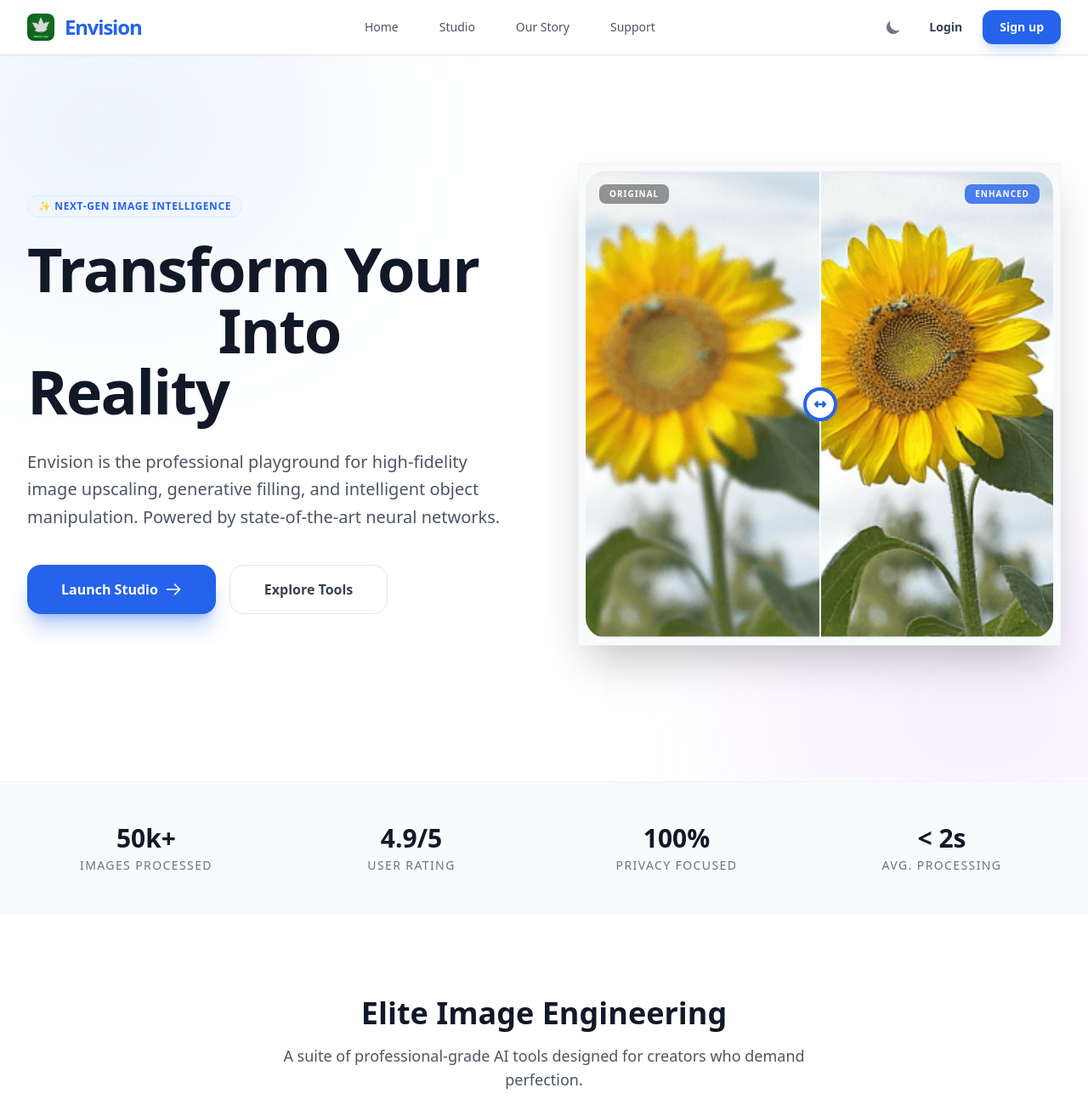
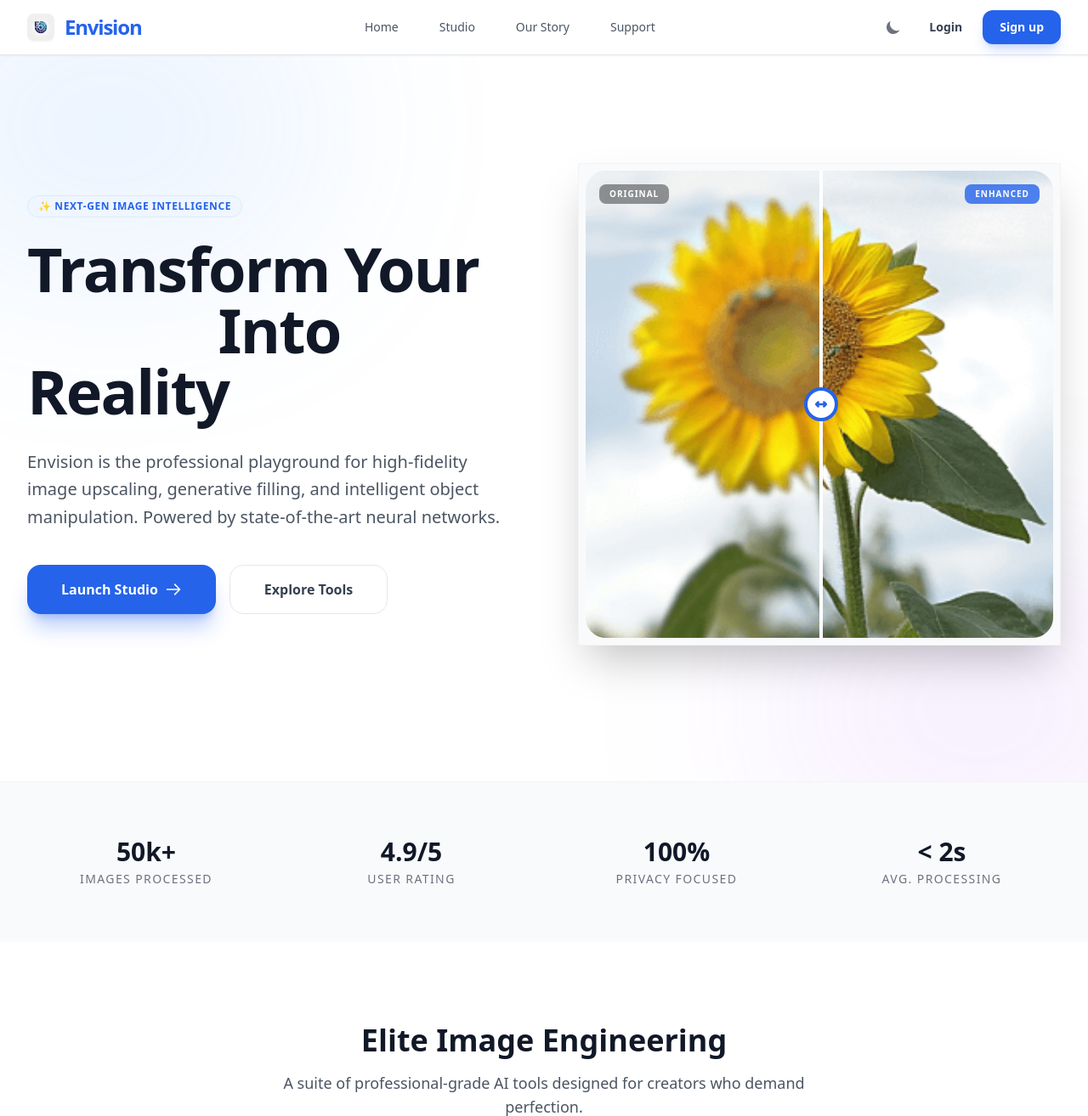
Before and after one commit to TalhaShahidKhan/envision, a Django app: page / in a window 1280 px wide. Shown: the top 1314 px of the page at 85% size. Run offline with Django 5.2, Linux system fonts and the light colour scheme; parts of the project's set-up code (start-up, migrations or seed data) failed here and were passed over; some libraries are stand-ins or nearby versions.

Commit message:
SEO Optimization and UI Bug fix

```diff
--- /dev/null
+++ b/robots.txt
@@ -0,0 +1,4 @@
+User-agent: *
+Allow: /
+
+Sitemap: {{ request.scheme }}://{{ request.get_host }}/sitemap.xml
--- a/templates/base.html
+++ b/templates/base.html
@@ -12,6 +12,59 @@
               content="{% block meta_description %}Transform your images with professional-grade AI upscaling, background removal, and generative filling. Envision your vision into reality.{% endblock meta_description %}">
         <meta name="keywords"
               content="{% block meta_keywords %}Envision, AI Image Enhancement, Upscale, Background Removal, Generative Fill, Image Editor{% endblock meta_keywords %}">
+        <meta name="author" content="Envision Studio">
+        <meta name="robots" content="index, follow">
+        <link rel="canonical" href="{{ request.build_absolute_uri }}">
+        <!-- Favicons -->
+        <link rel="apple-touch-icon"
+              sizes="180x180"
+              href="{% static 'favicon/apple-touch-icon.png' %}">
+        <link rel="icon"
+              type="image/png"
+              sizes="32x32"
+              href="{% static 'favicon/favicon-32x32.png' %}">
+        <link rel="icon"
+              type="image/png"
+              sizes="16x16"
+              href="{% static 'favicon/favicon-16x16.png' %}">
+        <link rel="manifest" href="{% static 'favicon/site.webmanifest' %}">
+        <link rel="shortcut icon" href="{% static 'favicon/favicon.ico' %}">
+        <!-- Open Graph / Facebook -->
+        <meta property="og:type" content="website">
+        <meta property="og:url" content="{{ request.build_absolute_uri }}">
+        <meta property="og:title"
+              content="{% block og_title %}{% block meta_title_og %}Envision - Next-Gen AI Image Studio{% endblock meta_title_og %}{% endblock og_title %}">
+        <meta property="og:description"
+              content="{% block og_description %}{% block meta_description_og %}Transform your images with professional-grade AI upscaling, background removal, and generative filling.{% endblock meta_description_og %}{% endblock og_description %}">
+        <meta property="og:image" content="{% static 'images/og-image.png' %}">
+        <!-- Twitter -->
+        <meta property="twitter:card" content="summary_large_image">
+        <meta property="twitter:url" content="{{ request.build_absolute_uri }}">
+        <meta property="twitter:title"
+              content="{% block twitter_title %}{% block meta_title_twitter %}Envision - Next-Gen AI Image Studio{% endblock meta_title_twitter %}{% endblock twitter_title %}">
+        <meta property="twitter:description"
+              content="{% block twitter_description %}{% block meta_description_twitter %}Transform your images with professional-grade AI upscaling, background removal, and generative filling.{% endblock meta_description_twitter %}{% endblock twitter_description %}">
+        <meta property="twitter:image" content="{% static 'images/og-image.png' %}">
+        <!-- Structured Data (JSON-LD) -->
+        <script type="application/ld+json">
+        {
+          "@context": "https://schema.org",
+          "@type": "SoftwareApplication",
+          "name": "Envision",
+          "operatingSystem": "Web",
+          "applicationCategory": "MultimediaApplication",
+          "aggregateRating": {
+            "@type": "AggregateRating",
+            "ratingValue": "4.9",
+            "ratingCount": "150"
+          },
+          "offers": {
+            "@type": "Offer",
+            "price": "0",
+            "priceCurrency": "USD"
+          }
+        }
+        </script>
         <!-- Theme Detection Script -->
         <script>
             if (localStorage.getItem('color-theme') === 'dark' || (!('color-theme' in localStorage) && window.matchMedia('(prefers-color-scheme: dark)').matches)) {
--- a/templates/extra/navbar.html
+++ b/templates/extra/navbar.html
@@ -104,7 +104,7 @@
         <a href="{% url 'scale:upscale' %}"
            class="block px-4 py-3 rounded-xl text-base font-medium text-gray-700 dark:text-gray-300 hover:bg-blue-50 dark:hover:bg-blue-900/20 transition-colors">Studio</a>
         <a href="{% url 'home:about' %}"
-           class="block px-4 py-3 rounded-xl text-base font-medium text-gray-700 dark:text-gray-300 hover:bg-blue-50 dark:hover:bg-blue-900/20 transition-colors">About</a>
+           class="block px-4 py-3 rounded-xl text-base font-medium text-gray-700 dark:text-gray-300 hover:bg-blue-50 dark:hover:bg-blue-900/20 transition-colors">Our Story</a>
         <a href="{% url 'home:contact' %}"
            class="block px-4 py-3 rounded-xl text-base font-medium text-gray-700 dark:text-gray-300 hover:bg-blue-50 dark:hover:bg-blue-900/20 transition-colors">Support</a>
     </div>
--- a/templates/main.html
+++ b/templates/main.html
@@ -14,6 +14,35 @@
 
         .delay-200ms {
             animation-delay: 0.2s;
+        }
+
+        .comparison-slider {
+            --slider-pos: 50%;
+        }
+
+        .image-before {
+            clip-path: polygon(0 0, var(--slider-pos) 0, var(--slider-pos) 100%, 0 100%);
+        }
+
+        /* Range input styles to make it invisible but functional */
+        .slider-input {
+            appearance: none;
+            background: transparent;
+            cursor: ew-resize;
+        }
+
+        .slider-input::-webkit-slider-thumb {
+            appearance: none;
+            height: 100%;
+            width: 4px;
+            background: transparent;
+        }
+
+        .slider-input::-moz-range-thumb {
+            appearance: none;
+            height: 100%;
+            width: 4px;
+            background: transparent;
         }
     </style>
 {% endblock extra_head %}
@@ -63,32 +92,34 @@
                         <div class="absolute -inset-4 bg-linear-to-r from-blue-600 to-indigo-600 rounded-[2.5rem] blur-2xl opacity-20 group-hover:opacity-30 transition-opacity duration-500">
                         </div>
                         <!-- Main Preview Container -->
-                        <div class="relative bg-gray-50 dark:bg-gray-800 rounded-4xl p-2 border border-gray-100 dark:border-gray-700 shadow-2xl overflow-hidden">
-                            <div class="relative aspect-square rounded-3xl overflow-hidden group-hover:shadow-inner transition-shadow duration-500">
-                                <div class="flex h-full">
-                                    <div class="w-1/2 relative">
-                                        <img src="{% static 'images/comparison-before.png' %}"
-                                             alt="Before"
-                                             width="400"
-                                             height="400"
-                                             class="w-full h-full object-cover">
-                                        <div class="absolute top-4 left-4 px-3 py-1 bg-black/40 backdrop-blur-md rounded-lg text-white text-[10px] font-bold uppercase tracking-widest">
-                                            Original
-                                        </div>
-                                    </div>
-                                    <div class="w-1/2 relative bg-blue-50 dark:bg-blue-900/10">
-                                        <img src="{% static 'images/comparison-after.png' %}"
-                                             alt="After"
-                                             width="400"
-                                             height="400"
-                                             class="w-full h-full object-cover">
-                                        <div class="absolute top-4 right-4 px-3 py-1 bg-blue-600/80 backdrop-blur-md rounded-lg text-white text-[10px] font-bold uppercase tracking-widest">
-                                            Enhanced
-                                        </div>
+                        <div class="relative bg-gray-50 dark:bg-gray-800 rounded-4xl p-2 border border-gray-100 dark:border-gray-700 shadow-2xl overflow-hidden comparison-slider"
+                             id="hero-comparison">
+                            <div class="relative aspect-square rounded-3xl overflow-hidden group-hover:shadow-inner transition-shadow duration-500 select-none">
+                                <!-- After Image (Background) -->
+                                <div class="absolute inset-0 bg-blue-50 dark:bg-blue-900/10">
+                                    <img src="{% static 'images/comparison-after.png' %}"
+                                         alt="After"
+                                         width="600"
+                                         height="600"
+                                         class="w-full h-full object-cover">
+                                    <div class="absolute top-4 right-4 px-3 py-1 bg-blue-600/80 backdrop-blur-md rounded-lg text-white text-[10px] font-bold uppercase tracking-widest z-10">
+                                        Enhanced
                                     </div>
                                 </div>
-                                <!-- Comparison Slider -->
-                                <div class="absolute inset-y-0 left-1/2 w-0.5 bg-white shadow-xl z-20">
+                                <!-- Before Image (Foreground with Clip-path) -->
+                                <div class="absolute inset-0 image-before z-10 transition-all duration-75">
+                                    <img src="{% static 'images/comparison-before.png' %}"
+                                         alt="Before"
+                                         width="600"
+                                         height="600"
+                                         class="w-full h-full object-cover">
+                                    <div class="absolute top-4 left-4 px-3 py-1 bg-black/40 backdrop-blur-md rounded-lg text-white text-[10px] font-bold uppercase tracking-widest">
+                                        Original
+                                    </div>
+                                </div>
+                                <!-- Slider Controller Line & Button -->
+                                <div class="absolute inset-y-0 z-20 w-1 bg-white shadow-xl pointer-events-none"
+                                     style="left: var(--slider-pos)">
                                     <div class="absolute top-1/2 left-1/2 -translate-x-1/2 -translate-y-1/2 w-10 h-10 bg-white dark:bg-gray-900 rounded-full shadow-2xl border-4 border-blue-600 flex items-center justify-center transform transition-transform duration-300 group-hover:scale-110">
                                         <svg class="w-5 h-5 text-blue-600"
                                              fill="none"
@@ -99,6 +130,14 @@
                                         </svg>
                                     </div>
                                 </div>
+                                <!-- Invisible Range Input -->
+                                <input type="range"
+                                       min="0"
+                                       max="100"
+                                       value="50"
+                                       class="absolute inset-0 w-full h-full opacity-0 z-30 slider-input"
+                                       id="comparison-range"
+                                       aria-label="Image comparison slider">
                             </div>
                         </div>
                     </div>
@@ -109,24 +148,24 @@
     <!-- Stats Section -->
     <div class="py-12 bg-gray-50 dark:bg-gray-800/50">
         <div class="max-w-7xl mx-auto px-4 sm:px-6 lg:px-8">
-            <div class="grid grid-cols-2 md:grid-cols-4 gap-8 text-center">
-                <div>
-                    <div class="text-3xl font-bold text-gray-900 dark:text-white">50k+</div>
-                    <div class="text-sm text-gray-500 uppercase tracking-widest mt-1">Images Processed</div>
+            <div class="grid grid-cols-2 md:grid-cols-4 gap-4 md:gap-8 text-center">
+                <div class="p-4 rounded-2xl bg-white dark:bg-gray-800 md:bg-transparent md:dark:bg-transparent shadow-sm md:shadow-none">
+                    <div class="text-2xl md:text-3xl font-bold text-gray-900 dark:text-white">50k+</div>
+                    <div class="text-[10px] md:text-sm text-gray-500 uppercase tracking-widest mt-1">Images Processed</div>
                 </div>
-                <div>
-                    <div class="text-3xl font-bold text-gray-900 dark:text-white">4.9/5</div>
-                    <div class="text-sm text-gray-500 uppercase tracking-widest mt-1">User Rating</div>
+                <div class="p-4 rounded-2xl bg-white dark:bg-gray-800 md:bg-transparent md:dark:bg-transparent shadow-sm md:shadow-none">
+                    <div class="text-2xl md:text-3xl font-bold text-gray-900 dark:text-white">4.9/5</div>
+                    <div class="text-[10px] md:text-sm text-gray-500 uppercase tracking-widest mt-1">User Rating</div>
                 </div>
-                <div>
-                    <div class="text-3xl font-bold text-gray-900 dark:text-white">100%</div>
-                    <div class="text-sm text-gray-500 uppercase tracking-widest mt-1">Privacy Focused</div>
+                <div class="p-4 rounded-2xl bg-white dark:bg-gray-800 md:bg-transparent md:dark:bg-transparent shadow-sm md:shadow-none">
+                    <div class="text-2xl md:text-3xl font-bold text-gray-900 dark:text-white">100%</div>
+                    <div class="text-[10px] md:text-sm text-gray-500 uppercase tracking-widest mt-1">Privacy Focused</div>
                 </div>
-                <div>
-                    <div class="text-3xl font-bold text-gray-900 dark:text-white">
+                <div class="p-4 rounded-2xl bg-white dark:bg-gray-800 md:bg-transparent md:dark:bg-transparent shadow-sm md:shadow-none">
+                    <div class="text-2xl md:text-3xl font-bold text-gray-900 dark:text-white">
                         < 2s
                     </div>
-                    <div class="text-sm text-gray-500 uppercase tracking-widest mt-1">Avg. Processing</div>
+                    <div class="text-[10px] md:text-sm text-gray-500 uppercase tracking-widest mt-1">Avg. Processing</div>
                 </div>
             </div>
         </div>
@@ -209,3 +248,17 @@
         </div>
     </div>
 {% endblock body %}
+{% block extra_js %}
+    <script>
+    document.addEventListener('DOMContentLoaded', function() {
+        const range = document.getElementById('comparison-range');
+        const container = document.getElementById('hero-comparison');
+
+        if (range && container) {
+            range.addEventListener('input', function(e) {
+                container.style.setProperty('--slider-pos', `${e.target.value}%`);
+            });
+        }
+    });
+    </script>
+{% endblock extra_js %}
```
Also changed, not shown: sitemap.xml (added, +18 -0 lines), README.md, static/favicon/android-chrome-192x192.png, static/favicon/android-chrome-512x512.png, static/favicon/apple-touch-icon.png, static/favicon/favicon-16x16.png, static/favicon/favicon-32x32.png, static/favicon/favicon.ico, static/images/logo.png, static/images/mockup_video_1.png (added), static/images/mockup_video_2.png (added), static/images/mockup_video_3.png (added).
